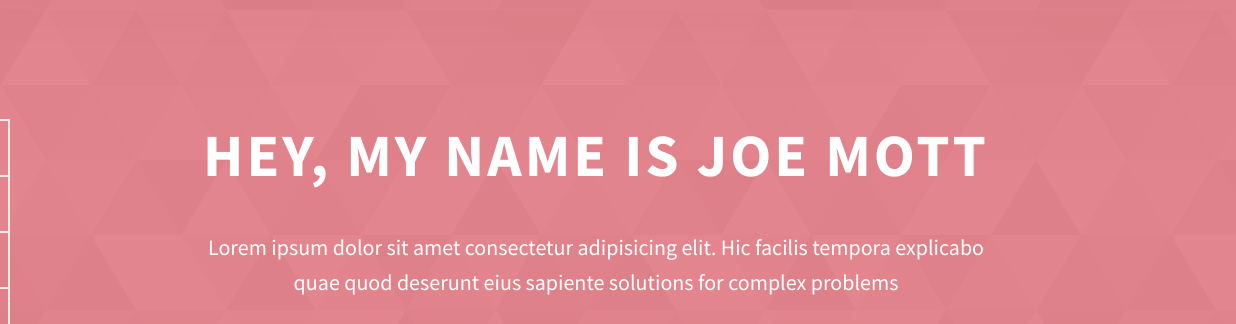
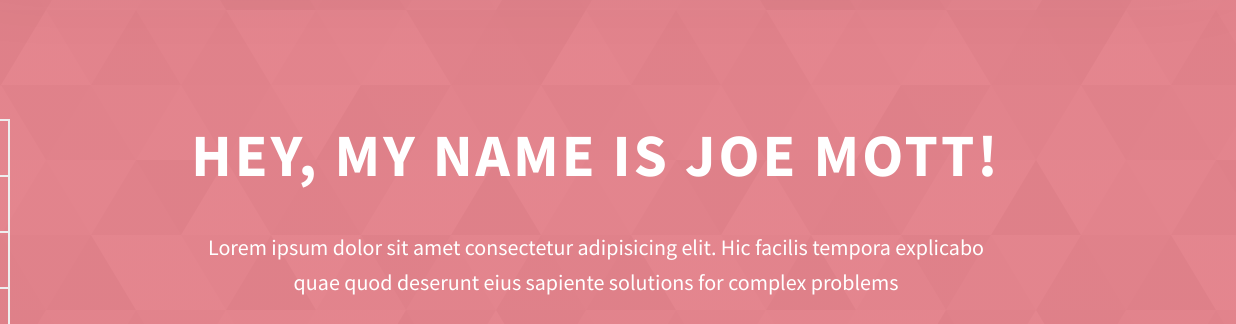
Before and after one commit to jwhitbread/jmcreative, a website: page app/index.html in a window 1280 px wide. Shown: the part 140-464 px from the top of the page, 44-1280 px from the left. Drawn offline with Linux system fonts and the light colour scheme.

Commit message:
Updated index.html

```diff
--- a/app/index.html
+++ b/app/index.html
@@ -84,7 +84,7 @@
     </header>
     <section class="home-hero">
       <div class="home-hero__content">
-        <h1 class="heading-primary">Hey, My name is Joe Mott</h1>
+        <h1 class="heading-primary">Hey, My name is Joe Mott!</h1>
         <div class="home-hero__info">
           <p class="text-primary">
             Lorem ipsum dolor sit amet consectetur adipisicing elit. Hic facilis
```
